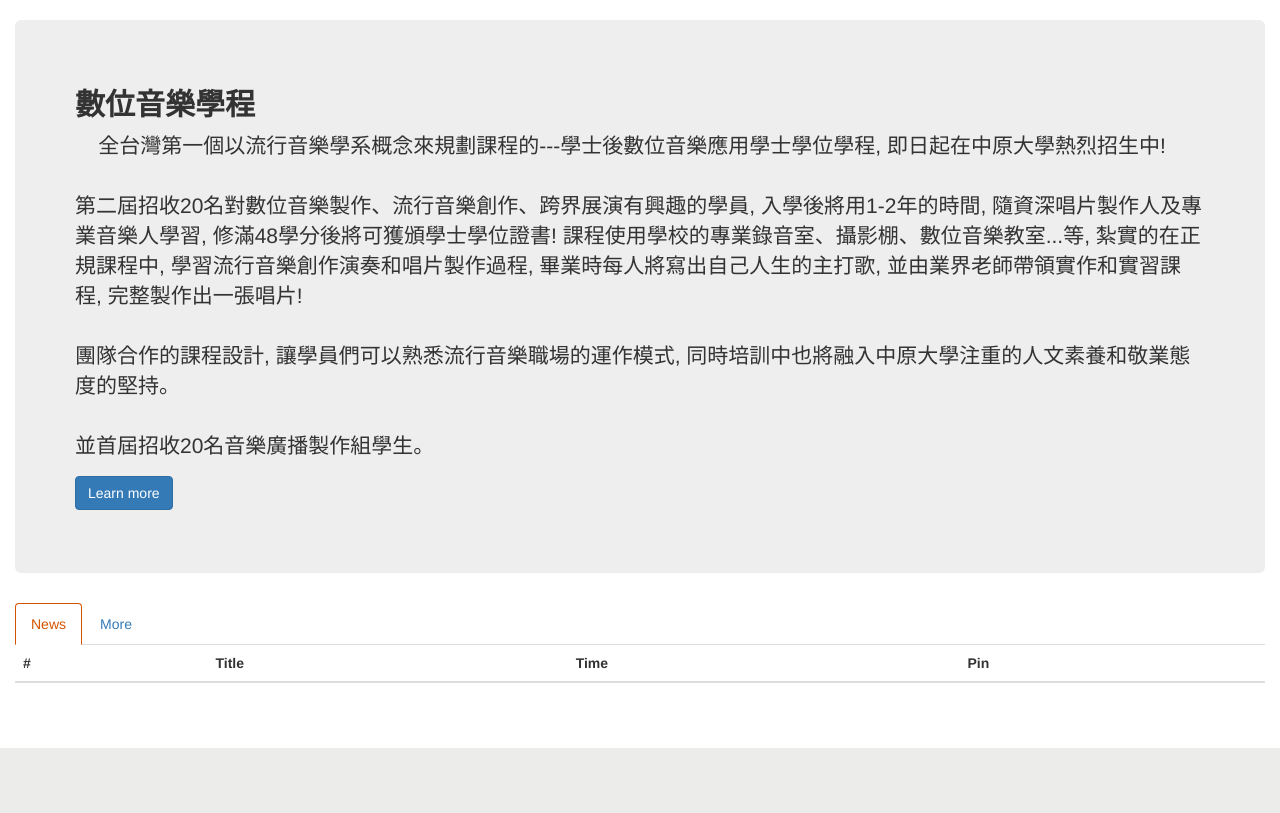
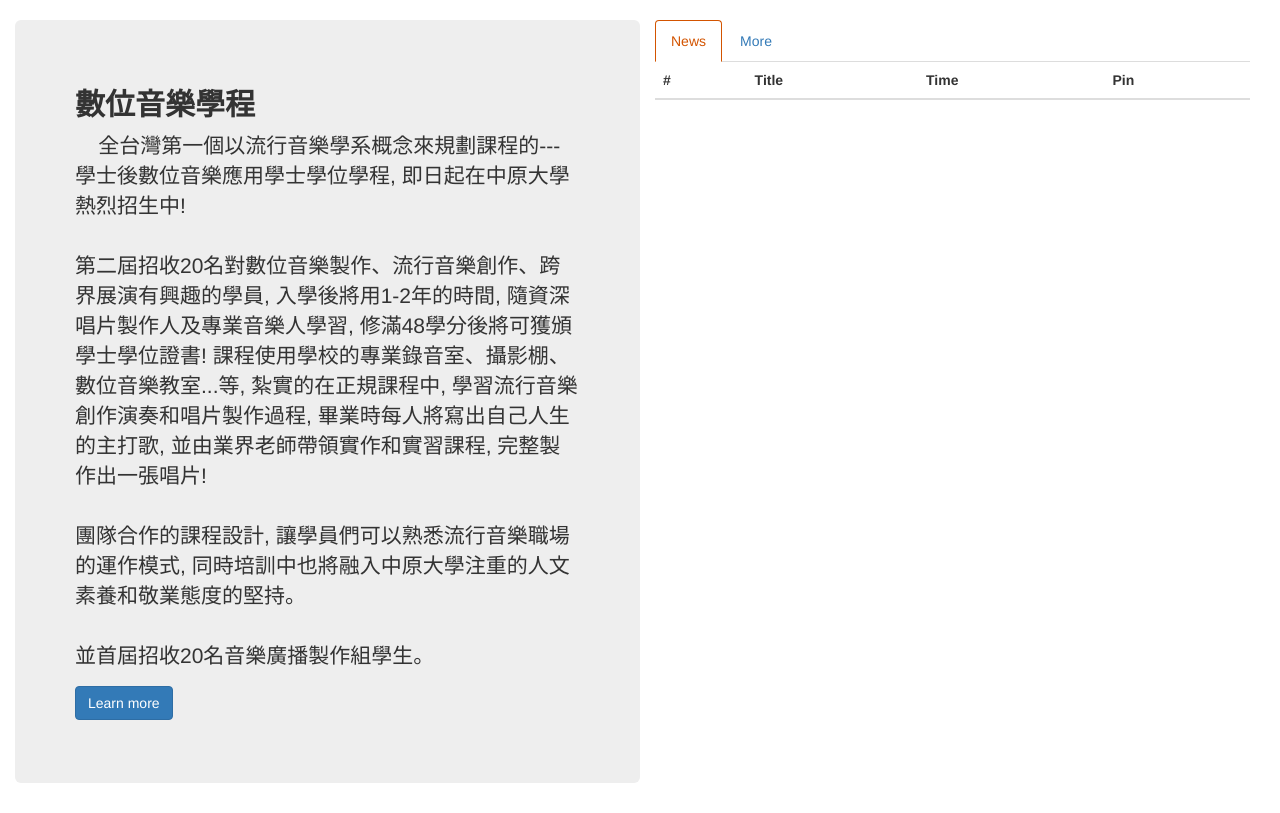
Before and after one commit to kyf0107/music, a PHP site: page / in a window 1280 px wide. Shown: the part 52-865 px from the top of the page. Before the commit the page ends 800 px from the top, so only its background shows below. Run offline with PHP 8.4, Linux system fonts and the light colour scheme; data that the repository does not hold is empty; some libraries are stand-ins or nearby versions.

Commit message:
Update index.php

```diff
--- a/index.php
+++ b/index.php
@@ -42,7 +42,7 @@
 						</ul>
 					</div>
 				</nav>
-				<div class="jumbotron">
+				<div class="col-md-6 jumbotron">
 					<h2>
 						<strong>數位音樂學程</strong>
 					</h2>
@@ -61,6 +61,7 @@
 						<a class="btn btn-primary btn-large" href="#">Learn more</a>
 					</p>
 				</div>
+				<div class="col-md-6">
 					<ul class="nav nav-tabs">
 						<li role="presentation" class="active"><a href="#">News</a></li>
 						<li role="presentation"><a href="#">More</a></li>
@@ -85,6 +86,7 @@
 						<tbody id="t_body">
 						</tbody>
 					</table>
+				</div>
 			</div>
 		</div>
 	</div>
```
Lines whose indentation alone changed are shown as unchanged.
